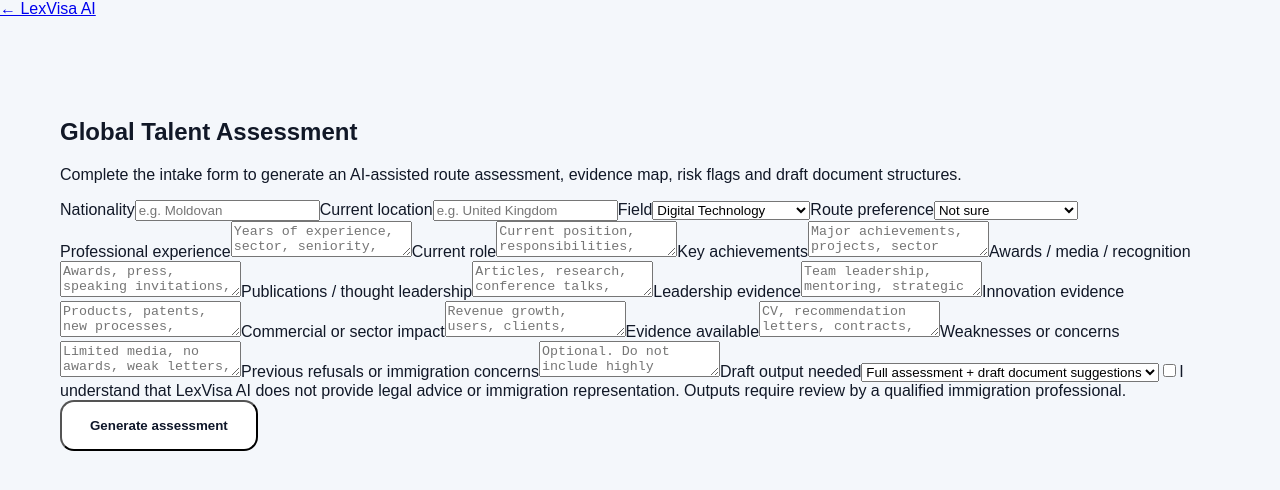
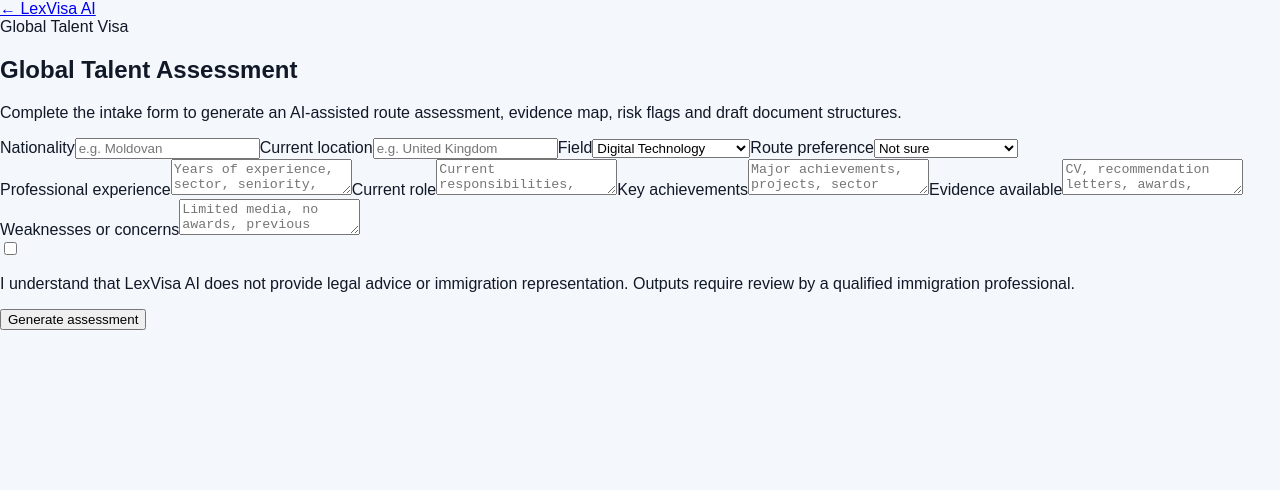
Before and after one commit to imona-si/lexvisa-ai, a Next.js app: page /assessment in a window 1280 px wide. Shown: the top 490 px of the page. Built offline with nearby package versions, Linux system fonts and the light colour scheme.

Commit message:
Update assessment.js

```diff
--- a/pages/assessment.js
+++ b/pages/assessment.js
@@ -1,206 +1,87 @@
-import { useState } from "react";
-import Link from "next/link";
+export default function Assessment() {
+  return (
+    <main className="assessmentPage">
+      <a className="backLink" href="/">← LexVisa AI</a>
 
-const initialForm = {
-  nationality: "",
-  currentLocation: "",
-  field: "Digital Technology",
-  routePreference: "Not sure",
-  experience: "",
-  role: "",
-  achievements: "",
-  awards: "",
-  publications: "",
-  leadership: "",
-  innovation: "",
-  commercialImpact: "",
-  evidence: "",
-  weaknesses: "",
-  previousRefusals: "",
-  draftType: "Full assessment + draft document suggestions",
-  consent: false
-};
+      <section className="assessmentHero">
+        <span className="badgeDark">Global Talent Visa</span>
+        <h1>Global Talent Assessment</h1>
+        <p>
+          Complete the intake form to generate an AI-assisted route assessment,
+          evidence map, risk flags and draft document structures.
+        </p>
+      </section>
 
-export default function Assessment() {
-  const [form, setForm] = useState(initialForm);
-  const [result, setResult] = useState("");
-  const [loading, setLoading] = useState(false);
-  const [error, setError] = useState("");
-
-  function updateField(e) {
-    const { name, value, type, checked } = e.target;
-    setForm((prev) => ({ ...prev, [name]: type === "checkbox" ? checked : value }));
-  }
-
-  async function submitAssessment(e) {
-    e.preventDefault();
-    setError("");
-    setResult("");
-
-    if (!form.consent) {
-      setError("Please confirm the disclaimer before submitting.");
-      return;
-    }
-
-    if (!form.experience || !form.achievements || !form.evidence) {
-      setError("Please complete experience, achievements and evidence fields.");
-      return;
-    }
-
-    setLoading(true);
-    try {
-      const response = await fetch("/api/assess", {
-        method: "POST",
-        headers: { "Content-Type": "application/json" },
-        body: JSON.stringify(form)
-      });
-
-      const data = await response.json();
-
-      if (!response.ok) {
-        throw new Error(data.error || "Something went wrong.");
-      }
-
-      setResult(data.analysis);
-    } catch (err) {
-      setError(err.message);
-    } finally {
-      setLoading(false);
-    }
-  }
-
-  return (
-    <main>
-      <nav className="nav">
-        <Link href="/">← LexVisa AI</Link>
-      </nav>
-
-      <section className="section">
-        <h1 className="pageTitle">Global Talent Assessment</h1>
-        <p className="intro">
-          Complete the intake form to generate an AI-assisted route assessment, evidence map, risk flags and draft document structures.
-        </p>
-
-        <form className="form" onSubmit={submitAssessment}>
+      <form className="assessmentCard">
         <div className="formGrid">
           <label>
             Nationality
-              <input name="nationality" value={form.nationality} onChange={updateField} placeholder="e.g. Moldovan" />
+            <input placeholder="e.g. Moldovan" />
           </label>
+
           <label>
             Current location
-              <input name="currentLocation" value={form.currentLocation} onChange={updateField} placeholder="e.g. United Kingdom" />
+            <input placeholder="e.g. United Kingdom" />
           </label>
+
           <label>
             Field
-              <select name="field" value={form.field} onChange={updateField}>
+            <select>
               <option>Digital Technology</option>
               <option>Academia or Research</option>
               <option>Arts and Culture</option>
               <option>Not sure</option>
             </select>
           </label>
+
           <label>
             Route preference
-              <select name="routePreference" value={form.routePreference} onChange={updateField}>
+            <select>
+              <option>Not sure</option>
               <option>Exceptional Talent</option>
               <option>Exceptional Promise</option>
-                <option>Not sure</option>
             </select>
           </label>
         </div>
 
         <label>
           Professional experience
-            <textarea name="experience" value={form.experience} onChange={updateField} placeholder="Years of experience, sector, seniority, career background..." />
+          <textarea placeholder="Years of experience, sector, seniority, achievements..." />
         </label>
 
         <label>
           Current role
-            <textarea name="role" value={form.role} onChange={updateField} placeholder="Current position, responsibilities, employer or business activity..." />
+          <textarea placeholder="Current responsibilities, employer, role level..." />
         </label>
 
         <label>
           Key achievements
-            <textarea name="achievements" value={form.achievements} onChange={updateField} placeholder="Major achievements, projects, sector recognition, product impact..." />
-          </label>
-
-          <label>
-            Awards / media / recognition
-            <textarea name="awards" value={form.awards} onChange={updateField} placeholder="Awards, press, speaking invitations, judging panels..." />
-          </label>
-
-          <label>
-            Publications / thought leadership
-            <textarea name="publications" value={form.publications} onChange={updateField} placeholder="Articles, research, conference talks, podcasts, public profile..." />
-          </label>
-
-          <label>
-            Leadership evidence
-            <textarea name="leadership" value={form.leadership} onChange={updateField} placeholder="Team leadership, mentoring, strategic roles, industry influence..." />
-          </label>
-
-          <label>
-            Innovation evidence
-            <textarea name="innovation" value={form.innovation} onChange={updateField} placeholder="Products, patents, new processes, innovative work..." />
-          </label>
-
-          <label>
-            Commercial or sector impact
-            <textarea name="commercialImpact" value={form.commercialImpact} onChange={updateField} placeholder="Revenue growth, users, clients, adoption, measurable outcomes..." />
+          <textarea placeholder="Major achievements, projects, sector impact..." />
         </label>
 
         <label>
           Evidence available
-            <textarea name="evidence" value={form.evidence} onChange={updateField} placeholder="CV, recommendation letters, contracts, media links, awards, metrics, screenshots..." />
+          <textarea placeholder="CV, recommendation letters, awards, media, contracts..." />
         </label>
 
         <label>
           Weaknesses or concerns
-            <textarea name="weaknesses" value={form.weaknesses} onChange={updateField} placeholder="Limited media, no awards, weak letters, gaps, lack of independent recognition..." />
+          <textarea placeholder="Limited media, no awards, previous refusal, weak evidence..." />
         </label>
 
-          <label>
-            Previous refusals or immigration concerns
-            <textarea name="previousRefusals" value={form.previousRefusals} onChange={updateField} placeholder="Optional. Do not include highly sensitive details in this MVP." />
-          </label>
+        <div className="consentBox">
+          <input type="checkbox" />
+          <p>
+            I understand that LexVisa AI does not provide legal advice or
+            immigration representation. Outputs require review by a qualified
+            immigration professional.
+          </p>
+        </div>
 
-          <label>
-            Draft output needed
-            <select name="draftType" value={form.draftType} onChange={updateField}>
-              <option>Full assessment + draft document suggestions</option>
-              <option>Recommendation letter structure</option>
-              <option>Client follow-up email</option>
-              <option>Evidence checklist</option>
-              <option>Personal statement outline</option>
-            </select>
-          </label>
-
-          <label className="checkbox">
-            <input type="checkbox" name="consent" checked={form.consent} onChange={updateField} />
-            <span>
-              I understand that LexVisa AI does not provide legal advice or immigration representation. Outputs require review by a qualified immigration professional.
-            </span>
-          </label>
-
-          {error && <div className="error">{error}</div>}
-
-          <button className="primary button" disabled={loading}>
-            {loading ? "Analysing..." : "Generate assessment"}
+        <button type="button" className="submitButton">
+          Generate assessment
         </button>
       </form>
-
-        {result && (
-          <section className="result">
-            <h2>AI-assisted output</h2>
-            <div className="resultBox">
-              {result.split("\n").map((line, index) => (
-                <p key={index}>{line || "\u00A0"}</p>
-              ))}
-            </div>
-          </section>
-        )}
-      </section>
     </main>
   );
 }
```
Lines whose indentation alone changed are shown as unchanged.
